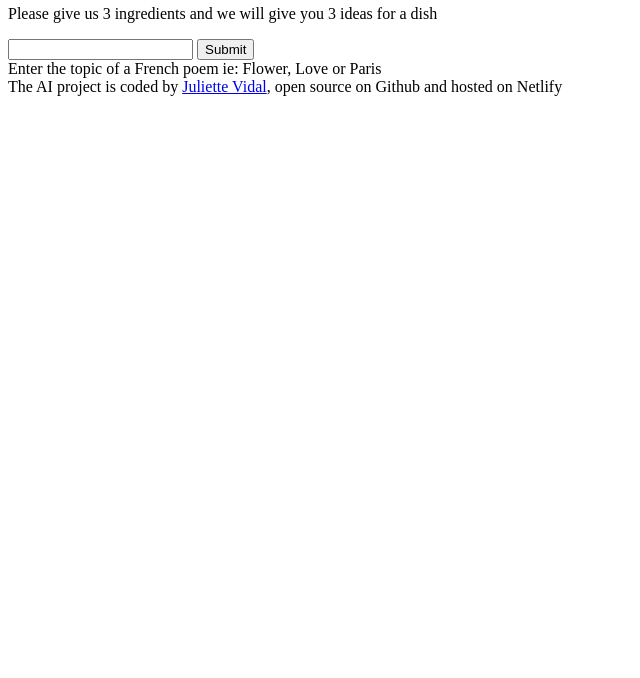
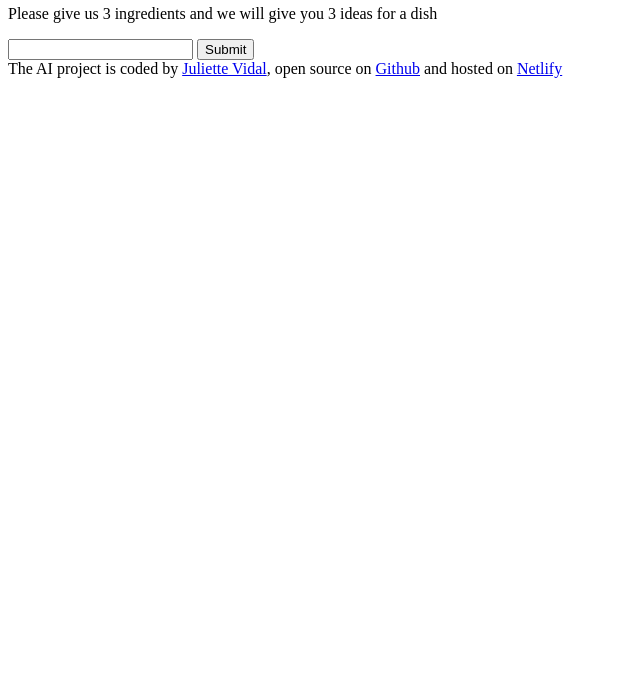
Before and after one commit to julietteladiv/What-do-with-my-left-over-, a plain HTML site: page index.html in a window 1280 px wide. Shown: the part 122-800 px from the top of the page, without its empty margins (0-640 px from the left). Drawn offline with Linux system fonts and the light colour scheme.

Commit message:
update link

```diff
--- a/index.html
+++ b/index.html
@@ -19,11 +19,21 @@
       <input type="Type your 3 ingredients" />
       <input type="submit" />
     </form>
-    Enter the topic of a French poem ie: Flower, Love or Paris
+
     <footer>
       The AI project is coded by
-      <a href="http://https://github.com/julietteladiv">Juliette Vidal</a>, open
-      source on Github and hosted on Netlify
+      <a href="https://github.com/julietteladiv" target="_blank"
+        >Juliette Vidal</a
+      >, open source on
+      <a
+        href="https://github.com/julietteladiv/What-do-with-my-left-over-"
+        target="_blank"
+        >Github</a
+      >
+      and hosted on
+      <a href="https://what-do-with-my-left-over.netlify.app/" target="_blank"
+        >Netlify</a
+      >
     </footer>
     <script src="src/index.js"></script>
   </body>
```
